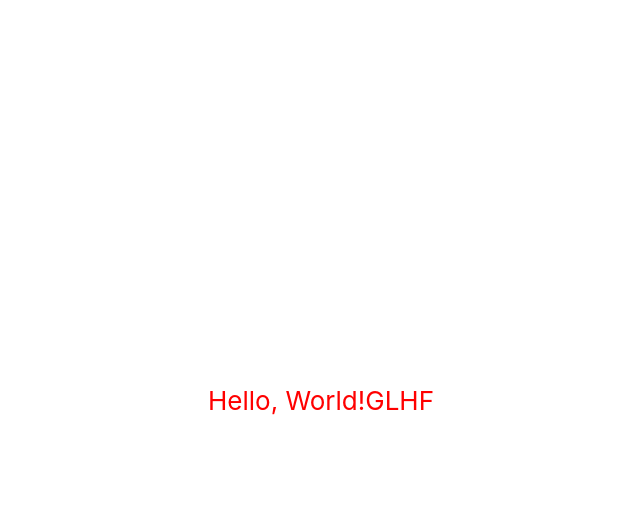
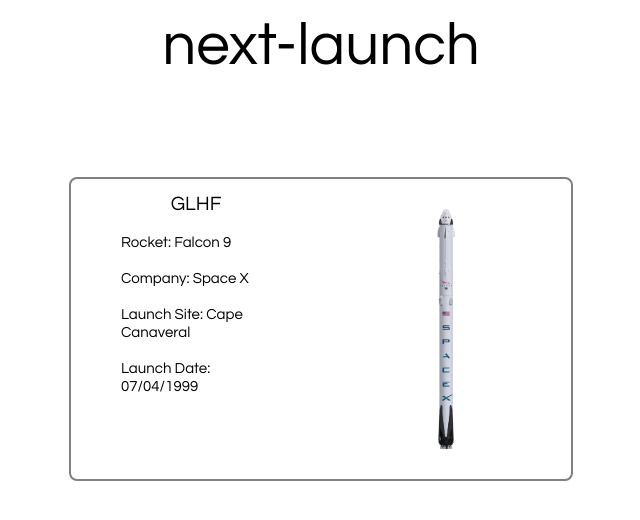
Before and after one commit to benparanrutterford/next-lauch, a React (Create React App) app: page / in a window 1280 px wide. Shown: the top 520 px of the page, without its empty margins (319-959 px from the left). Built offline with nearby package versions, Linux system fonts and the light colour scheme.

Commit message:
add launch props and styled them

```diff
--- a/src/App.css
+++ b/src/App.css
@@ -1,38 +1,20 @@
+@import url('https://fonts.googleapis.com/css2?family=Questrial&display=swap');
+
 .App {
-  text-align: center;
-}
-
-.App-logo {
-  height: 40vmin;
-  pointer-events: none;
-}
-
-@media (prefers-reduced-motion: no-preference) {
-  .App-logo {
-    animation: App-logo-animation infinite 1s alternate ease-in-out;
-  }
-}
-
-.App-header {
+  font-family: 'Questrial', sans-serif;
   background-color: #ffffff;
-  min-height: 100vh;
   display: flex;
   flex-direction: column;
-  align-items: center;
-  justify-content: center;
   font-size: calc(10px + 2vmin);
   color: rgb(0, 0, 0);
 }
 
-.App-link {
-  color: #61dafb;
+.App-title {
+  font-family: 'Questrial', sans-serif;
+    display: flex;
+    align-items: center;
+    justify-content: center;
+    font-size: 60px;
+    color: rgb(0, 0, 0);
+    padding-top: 15px;
 }
-
-@keyframes App-logo-animation {
-  from {
-    transform: rotate(0deg) translateX(200px);
-  }
-  to {
-    transform: rotate(360deg) translateX(-200px);
-  }
-}
--- a/src/App.tsx
+++ b/src/App.tsx
@@ -1,20 +1,17 @@
-import logo from './logo.svg';
 import './App.css';
 import { LaunchItem } from './components/LaunchItem';
-
 
 function App() {
   return (
     <div className="App">
-      <header className="App-header">
+      <title className="App-title"> next-launch </title>
         <LaunchItem
           launchName='GLHF'
-          launchDate=''
-          rocketName=''
-          launchProvider=''
-          launchSite=''
+          launchDate='07/04/1999'
+          rocketName='Falcon 9'
+          launchProvider='Space X'
+          launchSite='Cape Canaveral'
         />
-      </header>
     </div>
   );
 }
--- a/src/components/LaunchItem/index.tsx
+++ b/src/components/LaunchItem/index.tsx
@@ -1,4 +1,5 @@
 import "./style.css";
+import falcon9 from './falcon9.png';
 
 type LaunchItemProps = {
     launchName: string;
@@ -9,8 +10,22 @@
 };
 
 export const LaunchItem = (props: LaunchItemProps) => {
-    return <div className="hello">
-        Hello, World!
-        {props.launchName}
+    return <div className="launchitem">
+
+        <div className="launch">
+            <header className="launchname"> {props.launchName}  </header>
+            <br />
+            <text className="launchinfo">
+                Rocket: {props.rocketName} <br /> <br />
+                Company: {props.launchProvider} <br /> <br />
+                Launch Site: {props.launchSite} <br /> <br />
+                Launch Date: {props.launchDate} <br /> <br />
+            </text>
+        </div>
+
+        <div className="rocketimage">
+            <img src={falcon9} alt= "Falcon 9" className="falcon9"></img>
+        </div>
+
     </div>
 };
--- a/src/components/LaunchItem/style.css
+++ b/src/components/LaunchItem/style.css
@@ -1,3 +1,48 @@
-.hello {
-    color: red;
+.launchitem {
+    height: 300px;
+    width: 500px;
+    margin-top: 100px;
+    color: black;
+    font-size: 20px;
+    border-style: solid;
+    border-width: 2px;
+    border-color: grey;
+    border-radius: 8px;
+    align-self: center;
 }
+
+.launch {
+    padding: 0px;
+    height: 100%;
+    width: 50%;
+    float: left;
+    text-align: center;
+}
+
+.launchname {
+    padding-top: 15px;
+}
+
+.launchinfo {
+    display: inline-block;
+    text-align: left;
+    max-width: 60%;
+    padding: 0px;
+    line-height: 18px;
+    font-size: 15px;
+    white-space: break-spaces;
+}
+
+.rocketimage {
+    display: flex;
+    float: left;
+    width: 50%;
+    height: 100%;
+    justify-content: center;
+}
+
+.falcon9 {
+    max-height: 80%;
+    max-width: 80%;
+    align-self: center;
+}
```
Also changed, not shown: src/components/LaunchItem/falcon9.png (added).
